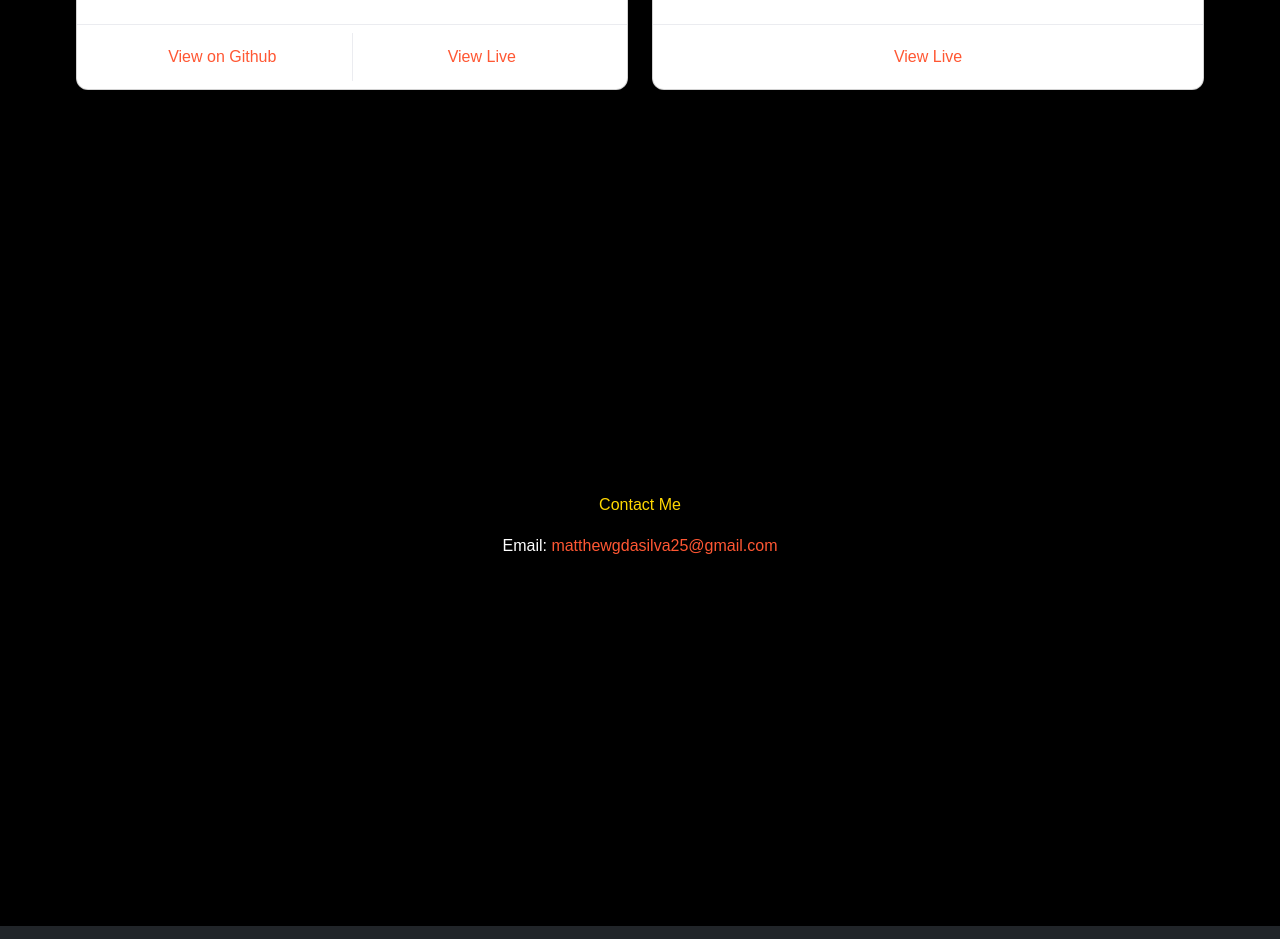
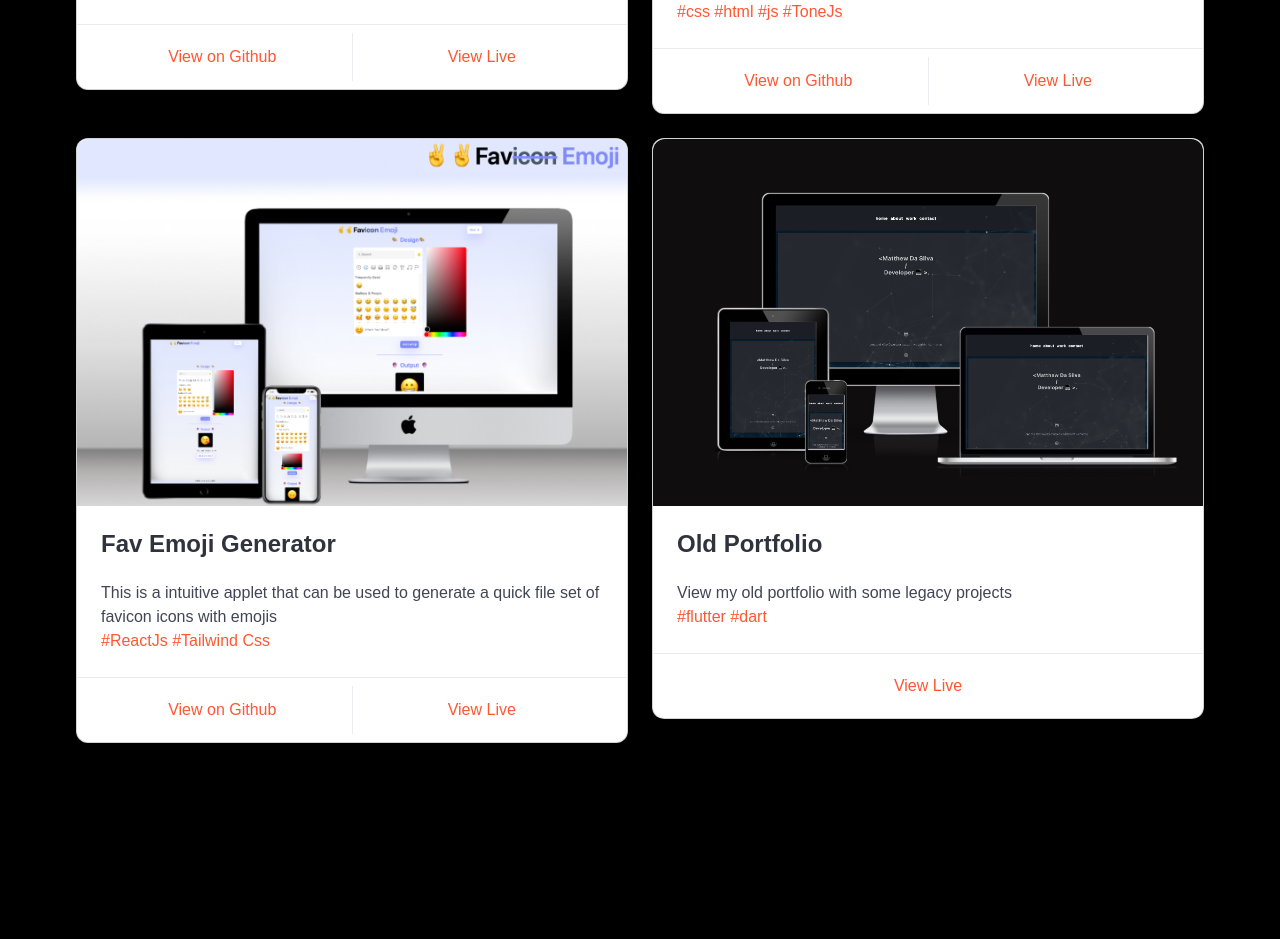
Before and after one commit to Mattds825/mgds-portfolio, a React (Create React App) app: page / in a window 1280 px wide. Shown: the part 2840-3779 px from the top of the page. Built offline with nearby package versions, Linux system fonts and the light colour scheme.

Commit message:
add qwrt-seq-20 and fav emoji generator projects to the Projects component

```diff
--- a/src/components/projects.js
+++ b/src/components/projects.js
@@ -2,8 +2,10 @@ import React from "react";
 import Project from "./project";
 import wayneEnterprisesImage from "../assets/images/project-card-images/wayne-enterprises-card-image.jpg";
 import justTypeFastImage from "../assets/images/project-card-images/just-type-fast-screenshot.jpg";
-import keyboardSequencerImg from "../assets/images/project-card-images/keyboard-sequencer-screenshot.jpg"
+import keyboardSequencerImg from "../assets/images/project-card-images/keyboard-sequencer-screenshot.jpg";
 import oldPortfolioImage from "../assets/images/project-card-images/old-portfolio-screenshot.jpg";
+import qwrtSeq20Image from "../assets/images/project-card-images/qwrt-seq-20-card-image.jpg";
+import favEmojiImage from "../assets/images/project-card-images/fav-emoji-card-image.jpg";
 // import './App.scss';
 
 function Projects() {
@@ -11,7 +13,9 @@ function Projects() {
     <section id="projects" className="py-5">
       <div className="container">
         <h2 className="text-center title is-2">Projects</h2>
-        <h4 className="text-center subtitle is-6">Some Recent Project I have been working on</h4>
+        <h4 className="text-center subtitle is-6">
+          Some Recent Project I have been working on
+        </h4>
         <div className="row">
           <div className="col-md-6 my-3">
             <Project
@@ -27,13 +31,25 @@ function Projects() {
               }
               footerLinks={
                 <>
-                 <a href="https://github.com/Mattds825/Wayne-Enterprises/blob/main/README.md" target="_blank" class="card-footer-item">
+                  <a
+                    href="https://github.com/Mattds825/Wayne-Enterprises/blob/main/README.md"
+                    target="_blank"
+                    class="card-footer-item"
+                  >
                     More Info
                   </a>
-                  <a href="https://github.com/Mattds825/Wayne-Enterprises/tree/main" target="_blank" class="card-footer-item">
+                  <a
+                    href="https://github.com/Mattds825/Wayne-Enterprises/tree/main"
+                    target="_blank"
+                    class="card-footer-item"
+                  >
                     View on Github
                   </a>
-                  <a href="https://mattds825.github.io/Wayne-Enterprises/" target="_blank" class="card-footer-item">
+                  <a
+                    href="https://mattds825.github.io/Wayne-Enterprises/"
+                    target="_blank"
+                    class="card-footer-item"
+                  >
                     View Live
                   </a>
                 </>
@@ -55,7 +71,11 @@ function Projects() {
               }
               footerLinks={
                 <>
-                  <a href="https://github.com/Mattds825/keyboard-step-sequencer" target="_blank" class="card-footer-item">
+                  <a
+                    href="https://github.com/Mattds825/keyboard-step-sequencer"
+                    target="_blank"
+                    class="card-footer-item"
+                  >
                     View on Github
                   </a>
                   <a href="#" class="card-footer-item">
@@ -80,15 +100,87 @@ function Projects() {
               }
               footerLinks={
                 <>
-                  <a href="https://github.com/Mattds825/just-type-fast-js-prototype" target="_blank" class="card-footer-item">
+                  <a
+                    href="https://github.com/Mattds825/just-type-fast-js-prototype"
+                    target="_blank"
+                    class="card-footer-item"
+                  >
                     View on Github
                   </a>
-                  <a href="https://mattds825.github.io/just-type-fast-js-prototype/" target="_blank" class="card-footer-item">
+                  <a
+                    href="https://mattds825.github.io/just-type-fast-js-prototype/"
+                    target="_blank"
+                    class="card-footer-item"
+                  >
                     View Live
                   </a>
                 </>
               }
               projectImage={justTypeFastImage}
+            />
+          </div>
+          <div className="col-md-6 my-3">
+            <Project
+              name="QWRT-SEQ-20"
+              description="An responsive 16step sequencer that you can play with your keybaord with advanced sequencing and editing features"
+              links={
+                <span>
+                  <a href="#">#css </a>
+                  <a href="#">#html </a>
+                  <a href="#">#js </a>
+                  <a href="#">#ToneJs </a>
+                </span>
+              }
+              footerLinks={
+                <>
+                  <a
+                    href="https://github.com/Mattds825/qwrt-seq-20"
+                    target="_blank"
+                    class="card-footer-item"
+                  >
+                    View on Github
+                  </a>
+                  <a
+                    href="https://mattds825.github.io/qwrt-seq-20/"
+                    target="_blank"
+                    class="card-footer-item"
+                  >
+                    View Live
+                  </a>
+                </>
+              }
+              projectImage={qwrtSeq20Image}
+            />
+          </div>
+          <div className="col-md-6 my-3">
+            <Project
+              name="Fav Emoji Generator"
+              description="This is a intuitive applet that can be used to generate a quick file set of favicon icons with emojis"
+              links={
+                <span>
+                  <a href="#">#ReactJs </a>
+                  <a href="#">#Tailwind Css </a>
+                </span>
+              }
+              footerLinks={
+                <>
+                  <a
+                    href="https://github.com/Mattds825/fav-emoji-generator/"
+                    target="_blank"
+                    class="card-footer-item"
+                  >
+                    View on Github
+                  </a>
+                  <a
+                    href="https://mattds825.github.io/fav-emoji-generator/"
+                    target="_blank"
+                    class="card-footer-item"
+                  >
+                    View Live
+                  </a>
+                </>
+              }
+              projectImage={favEmojiImage}
             />
           </div>
           <div className="col-md-6 my-3">
@@ -103,7 +195,11 @@ function Projects() {
               }
               footerLinks={
                 <>
-                  <a href="https://portfolio-5ecbc.web.app/#/" target="_blank" class="card-footer-item">
+                  <a
+                    href="https://portfolio-5ecbc.web.app/#/"
+                    target="_blank"
+                    class="card-footer-item"
+                  >
                     View Live
                   </a>
                 </>
```
Also changed, not shown: src/assets/images/project-card-images/fav-emoji-card-image.jpg (added), src/assets/images/project-card-images/qwrt-seq-20-card-image.jpg (added).
